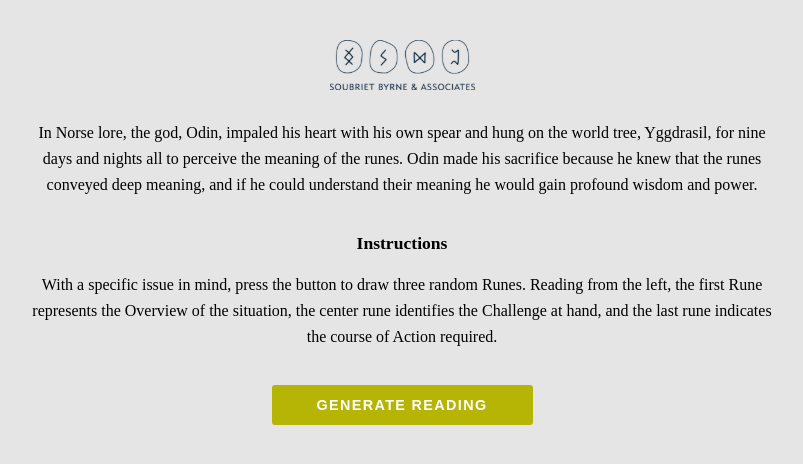
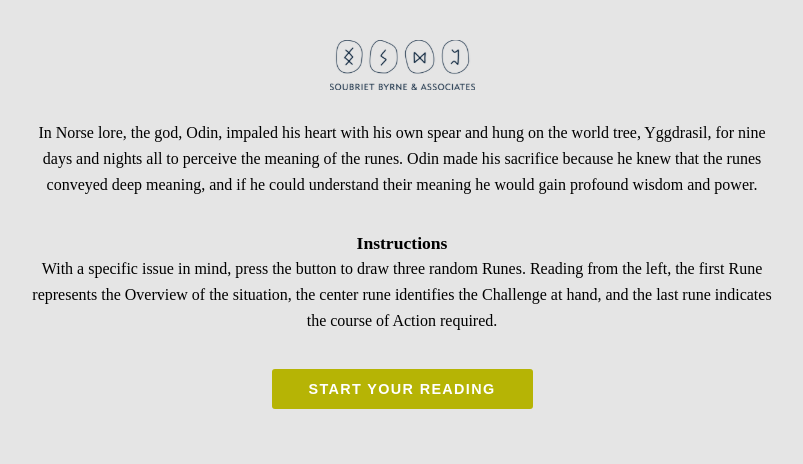
Before and after one commit to giantqtipz/sba-rune-generator, a React (Create React App) app: page / in a window 1280 px wide. Shown: the top 464 px of the page, without its empty margins (238-1041 px from the left). Built offline with nearby package versions, Linux system fonts and the light colour scheme; a web font is replaced by a local one.

Commit message:
update styling

```diff
--- a/src/App.js
+++ b/src/App.js
@@ -87,7 +87,7 @@ function App() {
 
       <div className="reading">
         <button type="button" onClick={generateRunes}>
-          generate reading
+          start your reading
         </button>
       </div>
 
--- a/src/index.css
+++ b/src/index.css
@@ -32,6 +32,7 @@ h2 {
   font-family: proxima-nova;
   font-size: 1.1rem;
   font-weight: bold;
+  margin-bottom: 0;
   margin-top: 2rem;
   text-align: center;
 }
@@ -63,6 +64,7 @@ li p {
 p {
   font-family: proxima-nova;
   padding: 0 1rem;
+  margin: 0;
   text-align: center;
 }
 
@@ -70,6 +72,7 @@ h4 {
   font-family: "Cormorant Garamond";
   font-size: 1.5rem;
   font-weight: normal;
+  margin: 1rem 0;
 }
 
 h5 {
```
